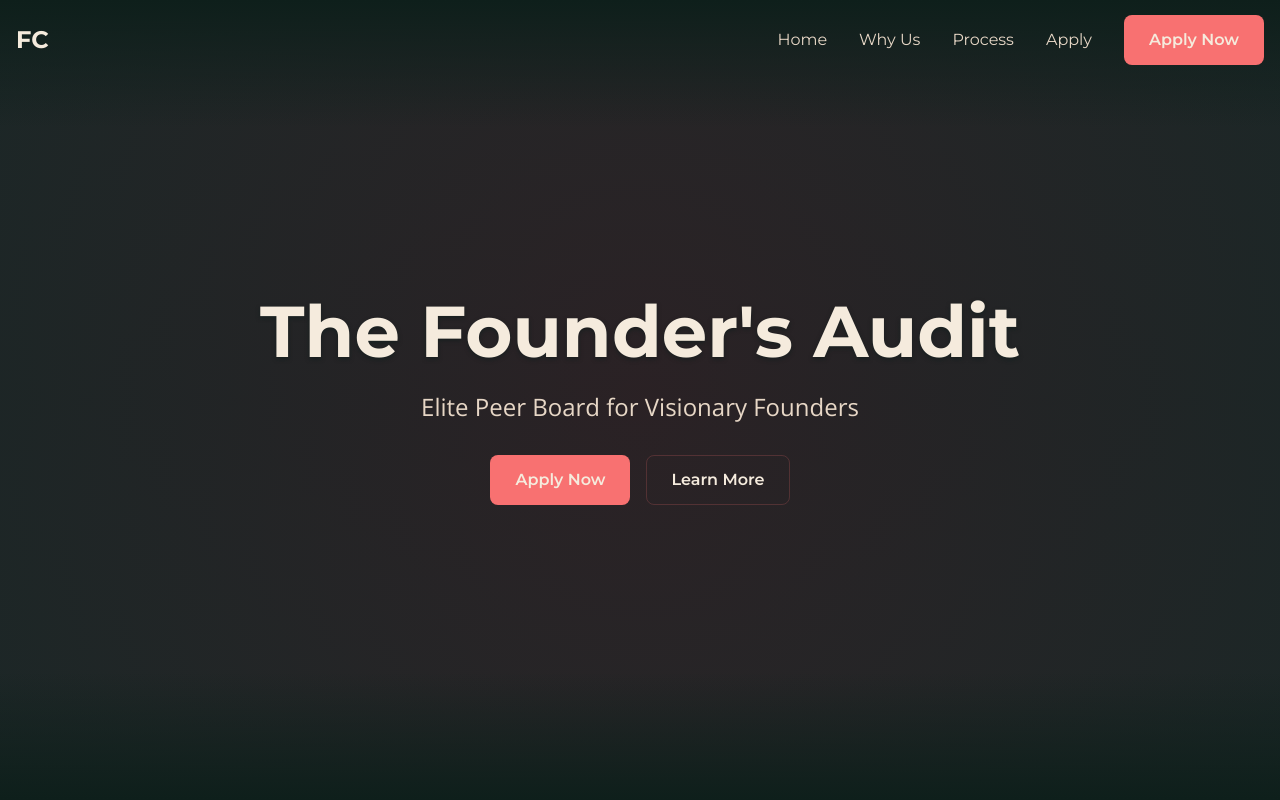
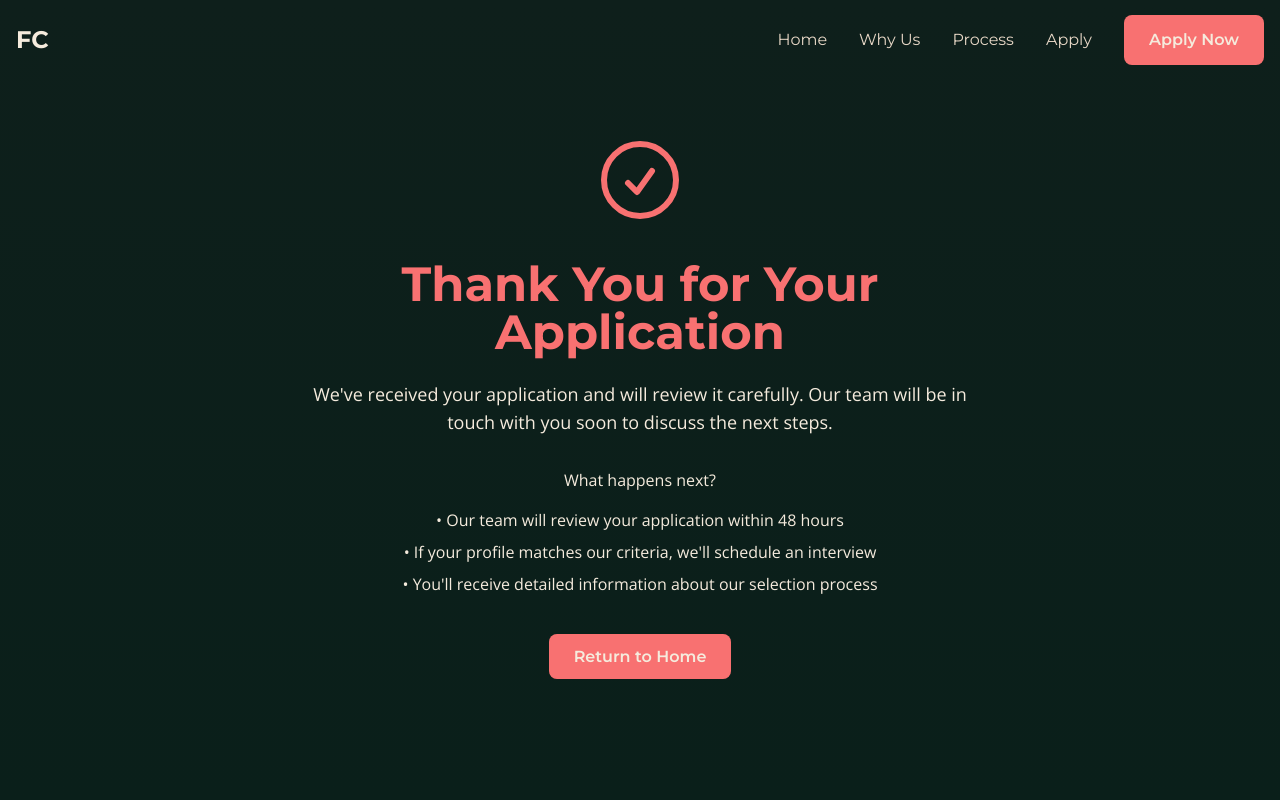
Before and after one commit to wikatar/founderscircle.one, a React (Vite) app: page /thank-you in a window 1280 px wide. Shown: the top 800 px of the page. Built offline with nearby package versions, Linux system fonts and the light colour scheme.

Commit message:
Fix React Router import issue and add ThankYou component

```diff
--- a/package.json
+++ b/package.json
@@ -15,6 +15,7 @@
     "framer-motion": "^11.0.3",
     "react": "^18.2.0",
     "react-dom": "^18.2.0",
+    "react-router-dom": "^7.5.0",
     "react-scroll": "^1.9.0"
   },
   "devDependencies": {
--- a/src/App.tsx
+++ b/src/App.tsx
@@ -1,3 +1,4 @@
+import { BrowserRouter, Routes, Route } from 'react-router-dom';
 import { useState, useEffect } from 'react';
 import { motion } from 'framer-motion';
 import Navbar from './components/Navbar';
@@ -9,8 +10,9 @@ import WhyUs from './components/WhyUs';
 import ApplicationForm from './components/ApplicationForm';
 import Testimonials from './components/Testimonials';
 import Footer from './components/Footer';
+import ThankYou from './components/ThankYou';
 
-function App() {
+const App = () => {
   const [isScrolled, setIsScrolled] = useState(false);
 
   useEffect(() => {
@@ -23,10 +25,12 @@ function App() {
   }, []);
 
   return (
-    <div className="min-h-screen bg-white">
+    <BrowserRouter>
+      <div className="min-h-screen bg-bg-darker text-white">
         <Navbar isScrolled={isScrolled} />
-
-      <main>
+        <Routes>
+          <Route path="/" element={
+            <>
               <motion.div
                 initial={{ opacity: 0 }}
                 animate={{ opacity: 1 }}
@@ -40,11 +44,14 @@ function App() {
                 <ApplicationForm />
                 <Testimonials />
               </motion.div>
-      </main>
-
               <Footer />
+            </>
+          } />
+          <Route path="/thank-you" element={<ThankYou />} />
+        </Routes>
       </div>
+    </BrowserRouter>
   );
-}
+};
 
 export default App;
--- a/src/components/ApplicationForm.tsx
+++ b/src/components/ApplicationForm.tsx
@@ -1,7 +1,9 @@
 import { useState } from 'react';
 import { motion } from 'framer-motion';
+import { useNavigate } from 'react-router-dom';
 
 const ApplicationForm = () => {
+  const navigate = useNavigate();
   const [formData, setFormData] = useState({
     name: '',
     email: '',
@@ -11,10 +13,33 @@ const ApplicationForm = () => {
     message: ''
   });
 
-  const handleSubmit = (e: React.FormEvent) => {
+  const [isSubmitting, setIsSubmitting] = useState(false);
+  const [error, setError] = useState('');
+
+  const handleSubmit = async (e: React.FormEvent) => {
     e.preventDefault();
-    // Handle form submission
-    console.log(formData);
+    setIsSubmitting(true);
+    setError('');
+
+    try {
+      // Here you would typically send the data to your backend
+      // For now, we'll simulate an API call
+      await new Promise(resolve => setTimeout(resolve, 1000));
+
+      // Store the submission in localStorage (for demo purposes)
+      const submissions = JSON.parse(localStorage.getItem('applications') || '[]');
+      submissions.push({
+        ...formData,
+        submittedAt: new Date().toISOString()
+      });
+      localStorage.setItem('applications', JSON.stringify(submissions));
+
+      // Redirect to thank you page
+      navigate('/thank-you');
+    } catch (err) {
+      setError('There was an error submitting your application. Please try again.');
+      setIsSubmitting(false);
+    }
   };
 
   const handleChange = (e: React.ChangeEvent<HTMLInputElement | HTMLTextAreaElement | HTMLSelectElement>) => {
@@ -48,6 +73,12 @@ const ApplicationForm = () => {
           onSubmit={handleSubmit}
           className="max-w-2xl mx-auto card"
         >
+          {error && (
+            <div className="mb-6 p-4 bg-red-500/10 border border-red-500/20 rounded-lg text-red-500">
+              {error}
+            </div>
+          )}
+
           <div className="grid grid-cols-1 md:grid-cols-2 gap-6 mb-6">
             <div>
               <label htmlFor="name" className="text-text-light font-medium mb-2 block">
@@ -62,6 +93,7 @@ const ApplicationForm = () => {
                 required
                 className="w-full"
                 placeholder="Enter your full name"
+                disabled={isSubmitting}
               />
             </div>
             <div>
@@ -77,6 +109,7 @@ const ApplicationForm = () => {
                 required
                 className="w-full"
                 placeholder="Enter your email"
+                disabled={isSubmitting}
               />
             </div>
           </div>
@@ -95,6 +128,7 @@ const ApplicationForm = () => {
                 required
                 className="w-full"
                 placeholder="Enter your company name"
+                disabled={isSubmitting}
               />
             </div>
             <div>
@@ -110,6 +144,7 @@ const ApplicationForm = () => {
                 required
                 className="w-full"
                 placeholder="Enter your role"
+                disabled={isSubmitting}
               />
             </div>
           </div>
@@ -125,6 +160,7 @@ const ApplicationForm = () => {
               onChange={handleChange}
               required
               className="w-full"
+              disabled={isSubmitting}
             >
               <option value="">Select company stage</option>
               <option value="idea">Idea Stage</option>
@@ -148,12 +184,17 @@ const ApplicationForm = () => {
               rows={4}
               className="w-full"
               placeholder="Tell us about your goals and what you hope to achieve"
+              disabled={isSubmitting}
             />
           </div>
 
           <div className="text-center">
-            <button type="submit" className="btn-primary">
-              Submit Application
+            <button
+              type="submit"
+              className="btn-primary"
+              disabled={isSubmitting}
+            >
+              {isSubmitting ? 'Submitting...' : 'Submit Application'}
             </button>
           </div>
         </motion.form>
--- /dev/null
+++ b/src/components/ThankYou.tsx
@@ -0,0 +1,51 @@
+import { motion } from 'framer-motion';
+import { CheckCircleIcon } from '@heroicons/react/24/outline';
+
+const ThankYou = () => {
+  return (
+    <section className="section bg-bg-darker relative overflow-hidden min-h-screen flex items-center">
+      {/* Background gradient */}
+      <div className="absolute inset-0 bg-gradient-to-b from-bg-darker to-dark"></div>
+
+      <div className="container relative z-10">
+        <motion.div
+          initial={{ opacity: 0, y: 20 }}
+          animate={{ opacity: 1, y: 0 }}
+          transition={{ duration: 0.6 }}
+          className="max-w-2xl mx-auto text-center"
+        >
+          <div className="mb-8">
+            <CheckCircleIcon className="h-24 w-24 text-accent mx-auto" />
+          </div>
+
+          <h1 className="text-4xl md:text-5xl font-bold text-accent mb-6">
+            Thank You for Your Application
+          </h1>
+
+          <p className="text-text-light text-lg mb-8">
+            We've received your application and will review it carefully. Our team will be in touch with you soon to discuss the next steps.
+          </p>
+
+          <div className="space-y-4">
+            <p className="text-text-light">
+              What happens next?
+            </p>
+            <ul className="text-text-light space-y-2">
+              <li>• Our team will review your application within 48 hours</li>
+              <li>• If your profile matches our criteria, we'll schedule an interview</li>
+              <li>• You'll receive detailed information about our selection process</li>
+            </ul>
+          </div>
+
+          <div className="mt-12">
+            <a href="/" className="btn-primary">
+              Return to Home
+            </a>
+          </div>
+        </motion.div>
+      </div>
+    </section>
+  );
+};
+
+export default ThankYou;
```
Also changed, not shown: 1 other file (tests, documents, lock files or other folders). Lines whose indentation alone changed are shown as unchanged.
